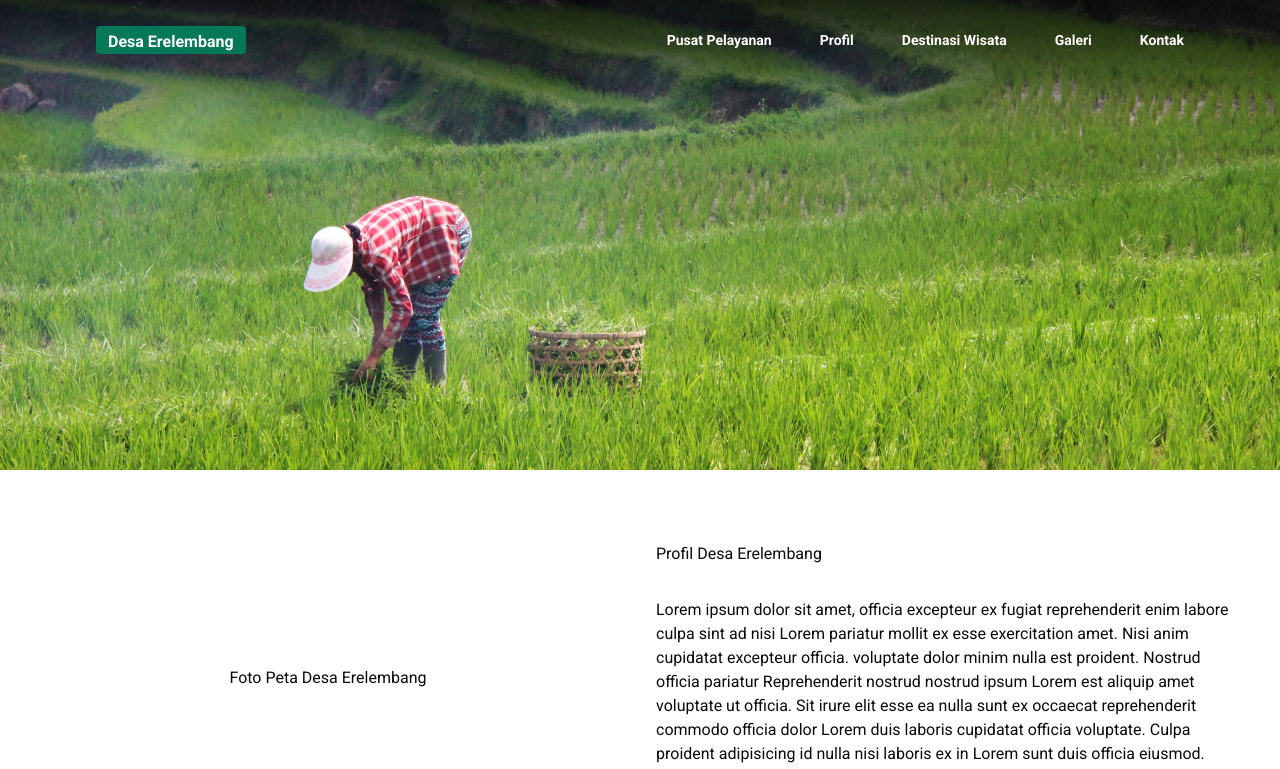
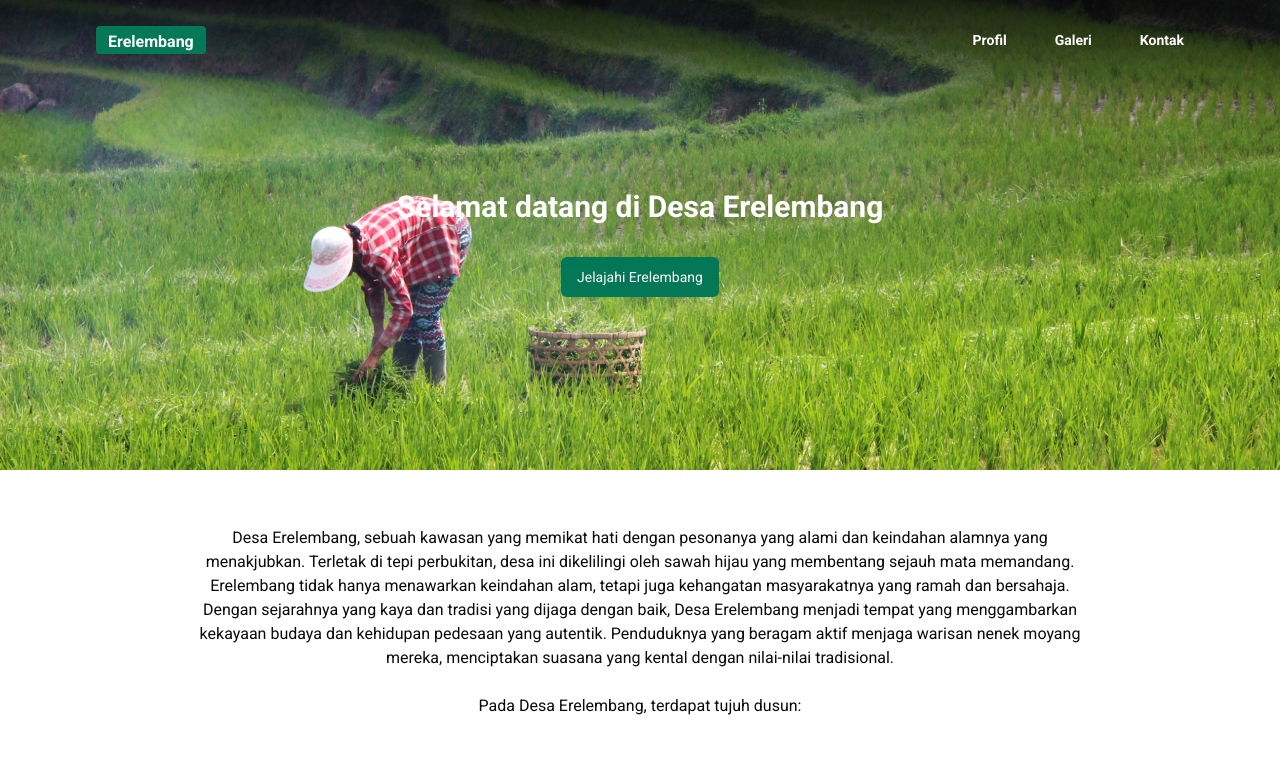
Before and after one commit to southerntw/erelembang-village-site, a Next.js app: page / in a window 1280 px wide. Shown: the top 769 px of the page. Built offline with nearby package versions, Linux system fonts and the light colour scheme.

Commit message:
feat: add headline

```diff
--- /dev/null
+++ b/app/(main)/(dusun)/(routes)/dusun/[dusunId]/page.tsx
@@ -0,0 +1,15 @@
+"use client";
+import { Navbar } from "@/app/(main)/_components/navbar";
+import { useParams } from "next/navigation";
+
+export default function DusunDetail() {
+  const params = useParams();
+  const text = params.dusunId;
+
+  return (
+    <div>
+      <Navbar staticBar={true} />
+      <p>{text}</p>
+    </div>
+  );
+}
--- a/app/(main)/_components/dusun.tsx
+++ b/app/(main)/_components/dusun.tsx
@@ -18,9 +18,6 @@
 
   return (
     <div className="pt-8 px-8 w-full pb-8">
-      <div className="flex w-full justify-center">
-        <h2 className="text-lg font-bold pb-8">Dusun di Desa Erelembang</h2>
-      </div>
       <div className="grid grid-cols-4 gap-4">
         {dusuns.map((dusun) => (
           <DusunCard
--- a/app/(main)/_components/header.tsx
+++ b/app/(main)/_components/header.tsx
@@ -1,11 +1,15 @@
-import { Navbar } from "./navbar";
+import { Button } from "@/components/ui/button";
 
 export const Header = () => {
-  // TODO: Fill H2 with a greeting.
   return (
     <div className="w-full h-[430px]">
-      <div className="w-full h-full items-center flex justify-center pb-20">
-        <h2 className="text-white"></h2>
+      <div className="w-full h-2/3 items-center flex flex-col gap-8 justify-center pt-10">
+        <h2 className="text-white drop-shadow-2xl text-3xl font-black">
+          Selamat datang di Desa Erelembang
+        </h2>
+        <Button className="bg-emerald-700 hover:bg-emerald-900">
+          Jelajahi Erelembang
+        </Button>
       </div>
     </div>
   );
--- a/app/(main)/_components/logo.tsx
+++ b/app/(main)/_components/logo.tsx
@@ -5,7 +5,7 @@
 export const Logo = () => {
   return (
     <div className="">
-      <p className="text-white font-extrabold">Desa Erelembang</p>
+      <p className="text-white font-extrabold">Erelembang</p>
     </div>
   );
 };
--- a/app/(main)/_components/navbar.tsx
+++ b/app/(main)/_components/navbar.tsx
@@ -5,7 +5,11 @@
 import Link from "next/link";
 import { cn } from "@/lib/utils";
 
-export const Navbar = () => {
+interface NavbarProps {
+  staticBar?: boolean;
+}
+
+export const Navbar = ({ staticBar }: NavbarProps) => {
   // TODO: Add hamburger bar for smaller screens.
   // TODO: When focused/active, make it into some color.
 
@@ -17,6 +21,10 @@
   const [scrolled, setScrolled] = useState(false);
 
   useEffect(() => {
+    // TODO: Refactor so it's better.
+    if (staticBar) {
+      setScrolled(true);
+    } else {
       const handleScroll = () => {
         if (window.scrollY > 0) {
           setScrolled(true);
@@ -24,12 +32,12 @@
           setScrolled(false);
         }
       };
-
       window.addEventListener("scroll", handleScroll);
 
       return () => {
         window.removeEventListener("scroll", handleScroll);
       };
+    }
   }, []);
 
   return (
@@ -52,23 +60,9 @@
             )}
           >
             <li>
-              <Link href="/pelayanan">
-                <p className=" text-sm font-bold hover:text-emerald-500">
-                  Pusat Pelayanan
-                </p>
-              </Link>
-            </li>
-            <li>
               <Link href="/profil">
                 <p className=" text-sm font-bold hover:text-emerald-500">
                   Profil
-                </p>
-              </Link>
-            </li>
-            <li>
-              <Link href="/profil">
-                <p className=" text-sm font-bold hover:text-emerald-500">
-                  Destinasi Wisata
                 </p>
               </Link>
             </li>
--- a/app/(main)/_components/profil.tsx
+++ b/app/(main)/_components/profil.tsx
@@ -1,24 +1,28 @@
+import { Poppins } from "next/font/google";
+
+const poppins = Poppins({
+  weight: "400",
+  subsets: ["latin"],
+});
+
 export const Profil = () => {
   return (
-    <div className="pt-8 px-8 w-full pb-8">
-      <div className="grid grid-cols-2 gap-8">
+    <div>
+      <div className="pt-4 px-8 w-full pb-8 ">
         <div className="flex items-center justify-center">
-          <p>Foto Peta Desa Erelembang</p>
-        </div>
-        <div>
-          <h2 className="pb-8">Profil Desa Erelembang</h2>
-          <p>
-            Lorem ipsum dolor sit amet, officia excepteur ex fugiat
-            reprehenderit enim labore culpa sint ad nisi Lorem pariatur mollit
-            ex esse exercitation amet. Nisi anim cupidatat excepteur officia.
-            voluptate dolor minim nulla est proident. Nostrud officia pariatur
-            Reprehenderit nostrud nostrud ipsum Lorem est aliquip amet voluptate
-            ut officia. Sit irure elit esse ea nulla sunt ex occaecat
-            reprehenderit commodo officia dolor Lorem duis laboris cupidatat
-            officia voluptate. Culpa proident adipisicing id nulla nisi laboris
-            ex in Lorem sunt duis officia eiusmod. Aliqua reprehenderit commodo
-            ex non excepteur duis sunt velit enim. Voluptate laboris sint
-            cupidatat ullamco ut ea consectetur et est culpa et culpa duis.
+          <p className="w-3/4 text-center">
+            Desa Erelembang, sebuah kawasan yang memikat hati dengan pesonanya
+            yang alami dan keindahan alamnya yang menakjubkan. Terletak di tepi
+            perbukitan, desa ini dikelilingi oleh sawah hijau yang membentang
+            sejauh mata memandang. Erelembang tidak hanya menawarkan keindahan
+            alam, tetapi juga kehangatan masyarakatnya yang ramah dan bersahaja.
+            Dengan sejarahnya yang kaya dan tradisi yang dijaga dengan baik,
+            Desa Erelembang menjadi tempat yang menggambarkan kekayaan budaya
+            dan kehidupan pedesaan yang autentik. Penduduknya yang beragam aktif
+            menjaga warisan nenek moyang mereka, menciptakan suasana yang kental
+            dengan nilai-nilai tradisional.
+            <br />
+            <br /> Pada Desa Erelembang, terdapat tujuh dusun:
           </p>
         </div>
       </div>
--- a/app/api/dusun/route.ts
+++ b/app/api/dusun/route.ts
@@ -3,7 +3,6 @@
 import path from "path";
 
 export async function GET() {
-  console.log("It's here.");
   const filePath = path.join(process.cwd(), "/public/data/dusun.json");
   const fileContents = await fs.readFile(filePath, "utf8");
   const data = JSON.parse(fileContents);
--- /dev/null
+++ b/components/ui/button.tsx
@@ -0,0 +1,56 @@
+import * as React from "react"
+import { Slot } from "@radix-ui/react-slot"
+import { cva, type VariantProps } from "class-variance-authority"
+
+import { cn } from "@/lib/utils"
+
+const buttonVariants = cva(
+  "inline-flex items-center justify-center whitespace-nowrap rounded-md text-sm font-medium ring-offset-background transition-colors focus-visible:outline-none focus-visible:ring-2 focus-visible:ring-ring focus-visible:ring-offset-2 disabled:pointer-events-none disabled:opacity-50",
+  {
+    variants: {
+      variant: {
+        default: "bg-primary text-primary-foreground hover:bg-primary/90",
+        destructive:
+          "bg-destructive text-destructive-foreground hover:bg-destructive/90",
+        outline:
+          "border border-input bg-background hover:bg-accent hover:text-accent-foreground",
+        secondary:
+          "bg-secondary text-secondary-foreground hover:bg-secondary/80",
+        ghost: "hover:bg-accent hover:text-accent-foreground",
+        link: "text-primary underline-offset-4 hover:underline",
+      },
+      size: {
+        default: "h-10 px-4 py-2",
+        sm: "h-9 rounded-md px-3",
+        lg: "h-11 rounded-md px-8",
+        icon: "h-10 w-10",
+      },
+    },
+    defaultVariants: {
+      variant: "default",
+      size: "default",
+    },
+  }
+)
+
+export interface ButtonProps
+  extends React.ButtonHTMLAttributes<HTMLButtonElement>,
+    VariantProps<typeof buttonVariants> {
+  asChild?: boolean
+}
+
+const Button = React.forwardRef<HTMLButtonElement, ButtonProps>(
+  ({ className, variant, size, asChild = false, ...props }, ref) => {
+    const Comp = asChild ? Slot : "button"
+    return (
+      <Comp
+        className={cn(buttonVariants({ variant, size, className }))}
+        ref={ref}
+        {...props}
+      />
+    )
+  }
+)
+Button.displayName = "Button"
+
+export { Button, buttonVariants }
--- a/package.json
+++ b/package.json
@@ -10,6 +10,7 @@
   },
   "dependencies": {
     "@radix-ui/react-navigation-menu": "^1.1.4",
+    "@radix-ui/react-slot": "^1.0.2",
     "class-variance-authority": "^0.7.0",
     "clsx": "^2.1.0",
     "lucide-react": "^0.308.0",
```
Also changed, not shown: components.json, 1 other file (tests, documents, lock files or other folders). Lines whose indentation alone changed are shown as unchanged.
